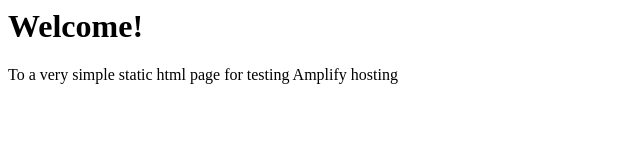
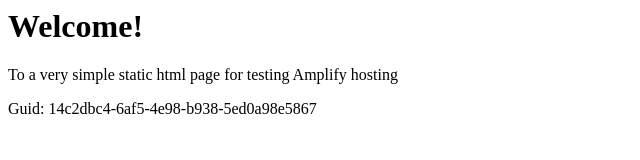
Before and after one commit to aws-aemilia-pdx/Github-PR-Commit-Integration-Test-DoNotTouch-Gith-P5X5MO5I-v1-prod-us-west-2, a website: page src/index.html in a window 1280 px wide. Shown: the whole page, without its empty margins (0-640 px from the left). Drawn offline with Linux system fonts and the light colour scheme.

Commit message:
commit from integ tests

```diff
--- a/src/index.html
+++ b/src/index.html
@@ -1,3 +1,5 @@
+
+
 <html lang="en">
 
 <head>
@@ -10,6 +12,6 @@
 <body>
     <h1>Welcome!</h1>
     <p>To a very simple static html page for testing Amplify hosting</p>
-</body>
+    <p>Guid: 14c2dbc4-6af5-4e98-b938-5ed0a98e5867</p></body>
 
 </html>
```
